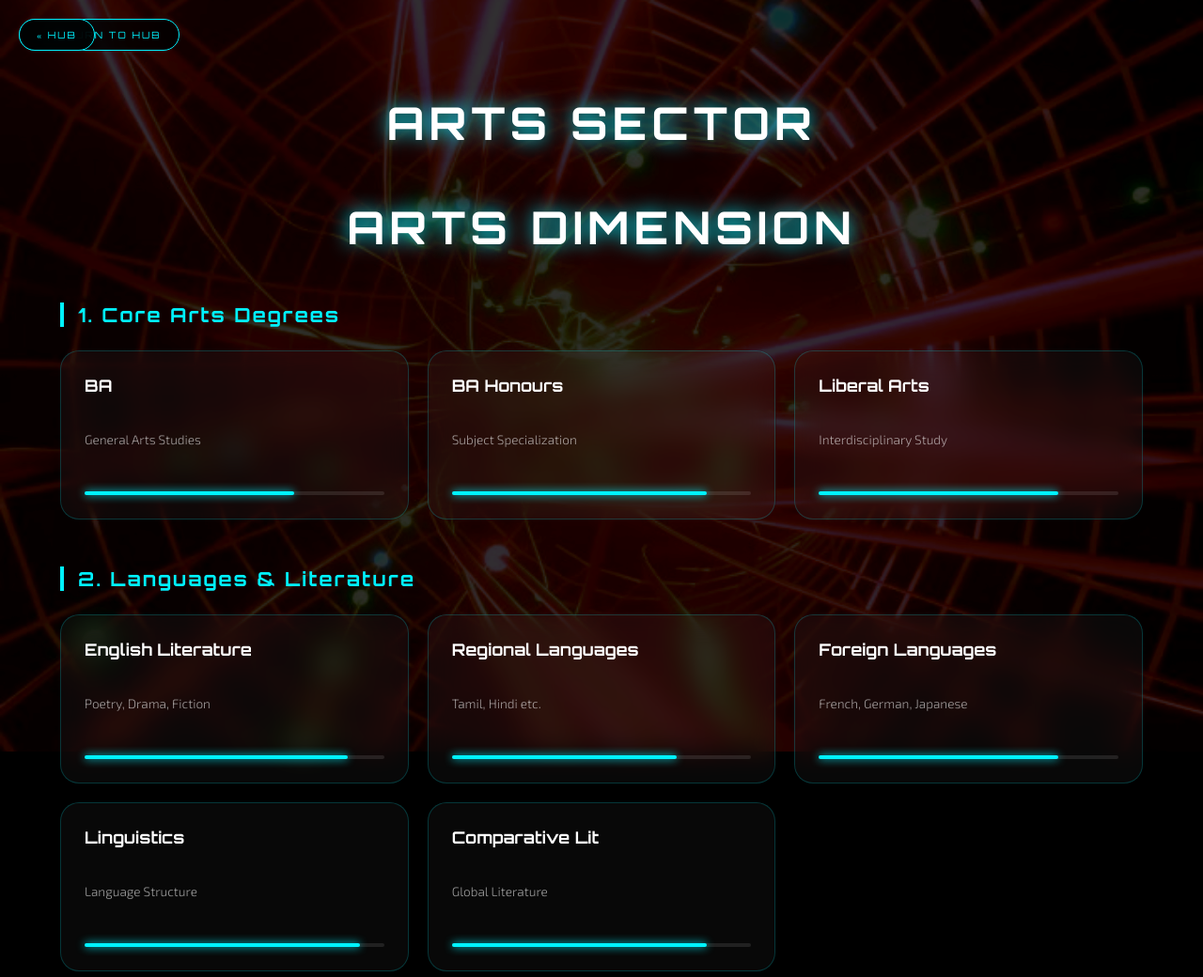
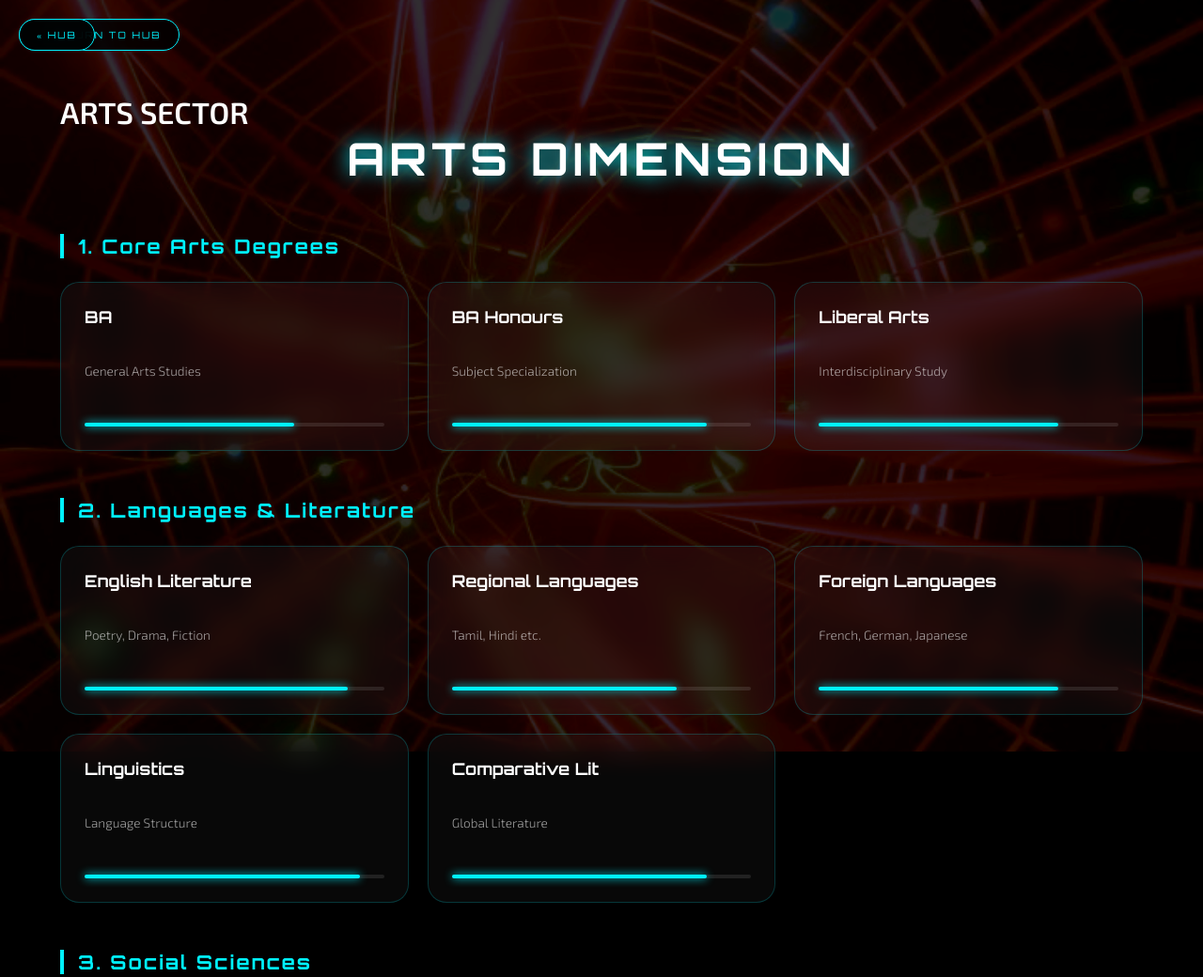
Before and after one commit to vinyaamurugu-debug/UID, a plain HTML site: page arts1.html in a window 1280 px wide. Shown: the top 1040 px of the page at 94% size. Drawn offline with Linux system fonts and the light colour scheme.

Commit message:
arts1.html

```diff
--- a/arts1.html
+++ b/arts1.html
@@ -74,7 +74,7 @@
     <div class="back-nav"><a href="index.html" class="btn-back">« Return to Hub</a></div>
     <div id="course-popup"></div>
 
-    <header><h1>ARTS SECTOR</h1></header>
+    <h1>ARTS SECTOR</h1>
 
     <!DOCTYPE html>
 <html lang="en">
```
